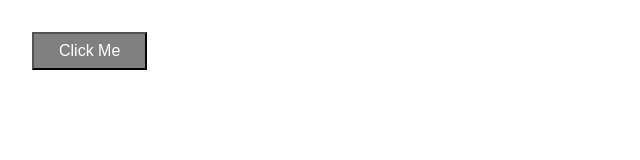
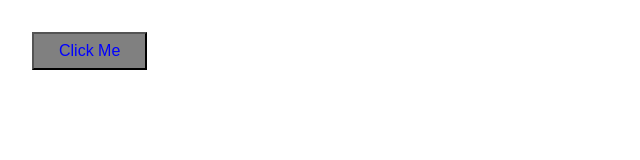
Before and after one commit to Anthony-G89/Project-with-react, a React (Create React App) app: page /modal in a window 1280 px wide. In both pictures the pointer is over the button "Click Me". Shown: the top 160 px of the page, without its empty margins (0-640 px from the left). Built offline with nearby package versions, Linux system fonts and the light colour scheme.

Commit message:
Added a picture and some styling to the modal content

```diff
--- a/src/components/Modal/index.js
+++ b/src/components/Modal/index.js
@@ -26,6 +26,7 @@ const Modal = ({ show, close }) => {
                 <div className="modal-body">
                     <h3>SURPRISE!!</h3>
                     <img src={person} className="surprised"  />
+                    <p>Lorem ipsum dolor sit amet, consectetur adipiscing elit. Vestibulum eget justo eu elit accumsan sodales. Duis blandit maximus nisi eu pellentesque. Fusce pharetra quam nec leo auctor, nec varius lorem condimentum. Cras fermentum nulla purus, vel aliquam ante convallis sit amet. Donec commodo leo ante, non tristique magna semper et. Phasellus metus tellus, aliquet in lacus sed, volutpat maximus felis. Duis accumsan molestie sapien, sed gravida arcu iaculis eu. Proin lacinia orci a elit scelerisque, id pretium leo auctor.</p>
                 </div>
                 <div className="modal-footer">
                     <button onClick={close} className="close-modal-btn">Close</button>
--- a/src/components/Modal/style.css
+++ b/src/components/Modal/style.css
@@ -42,6 +42,7 @@ body {
     position: relative;
     margin: 1rem;
     padding-left: 17%;
+    /* height: 111px; */
 }
 
 .modal-body p {
@@ -69,9 +70,11 @@ body {
     color: white;
     padding: 5px 25px;
     margin: 2rem ;
-
 }
 
+.btnToOpen:hover {
+    color: blue;
+}
 
 .back-drop {
     background-color: rgb(219, 221, 223);
```
